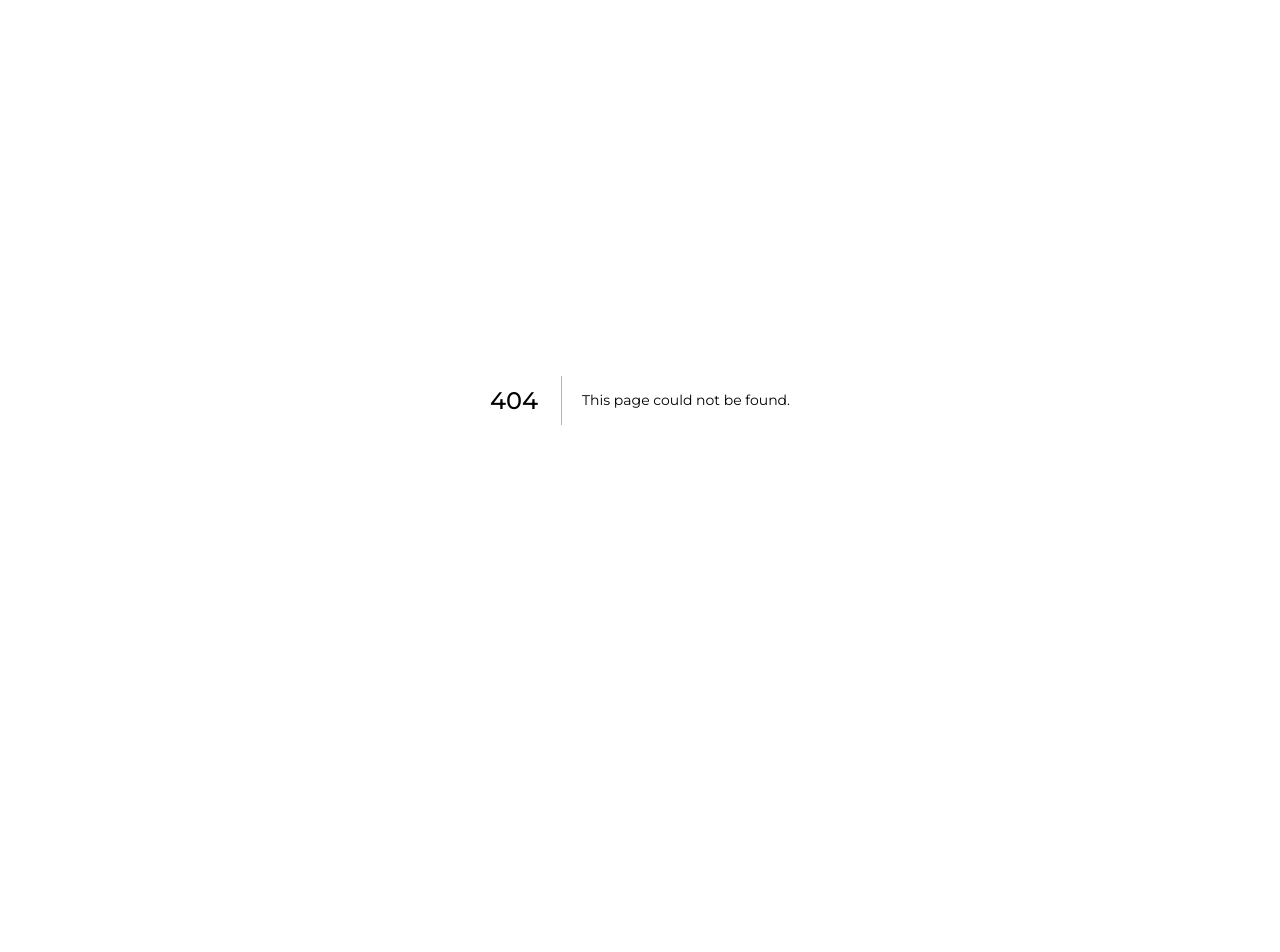
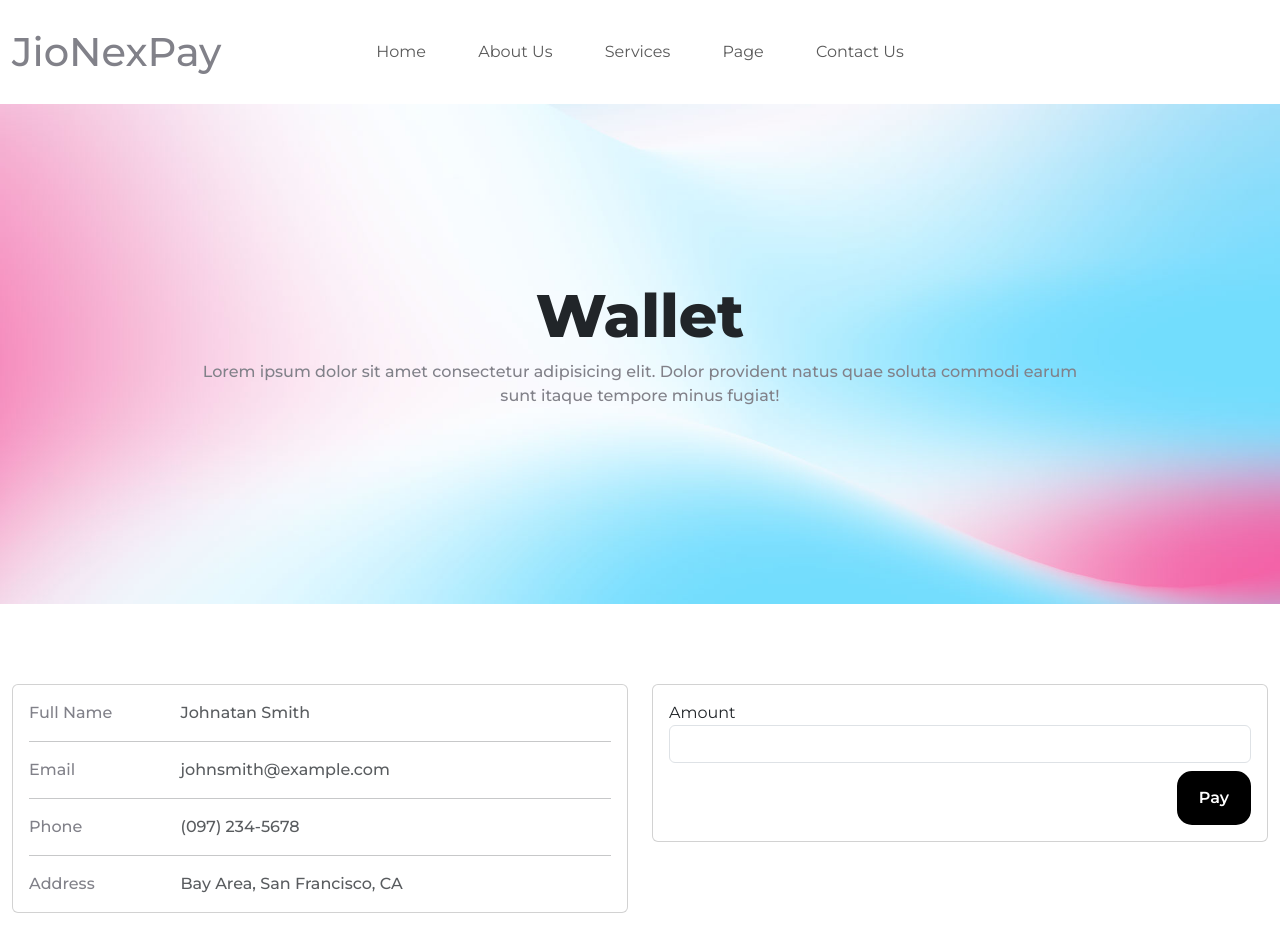
Before and after one commit to Javed90/jionexpay, a Next.js app: page /wallet in a window 1280 px wide. Before the commit this address had no page. Shown: the top 952 px of the page. Before the commit the page ends 800 px from the top, so only its background shows below. Built offline with nearby package versions, Linux system fonts and the light colour scheme.

Commit message:
add wallet page

```diff
--- /dev/null
+++ b/src/pages/wallet/index.tsx
@@ -0,0 +1,163 @@
+import { Footer } from "@/layout/footer";
+import { Header } from "@/layout/header";
+import { FormEvent } from "react";
+import Slider from "react-slick";
+
+export default function About() {
+  var settings = {
+    autoplay: true,
+    autoplaySpeed: 2000,
+    dots: false,
+    arrows: false,
+    infinite: false,
+    speed: 300,
+    slidesToShow: 4,
+    slidesToScroll: 1,
+    responsive: [
+      {
+        breakpoint: 1024,
+        settings: {
+          slidesToShow: 4,
+          slidesToScroll: 1,
+          infinite: true,
+          dots: true,
+          arrows: false,
+        },
+      },
+      {
+        breakpoint: 768,
+        settings: {
+          slidesToShow: 3,
+          slidesToScroll: 1,
+          infinite: true,
+          dots: true,
+          arrows: false,
+        },
+      },
+      {
+        breakpoint: 600,
+        settings: {
+          slidesToShow: 2,
+          slidesToScroll: 1,
+          dots: true,
+          arrows: false,
+        },
+      },
+      {
+        breakpoint: 480,
+        settings: {
+          infinite: true,
+          slidesToShow: 1,
+          slidesToScroll: 1,
+          dots: false,
+          arrows: true,
+          centerMode: true,
+        },
+      },
+    ],
+  };
+  async function onSubmit(event: FormEvent<HTMLFormElement>) {
+    event.preventDefault()
+
+    const formData = new FormData(event.currentTarget)
+    const response = await fetch('/api/submit', {
+      method: 'POST',
+      body: formData,
+    })
+
+    // Handle response if necessary
+    const data = await response.json()
+    // ...
+  }
+  return (
+    <>
+      <Header></Header>
+      <section className="jnp-banner">
+        <div className="container">
+          <div className="banner-content">
+            <h1>Wallet</h1>
+            <p className="fade-up-two">
+              Lorem ipsum dolor sit amet consectetur adipisicing elit. Dolor
+              provident natus quae soluta commodi earum sunt itaque tempore
+              minus fugiat!
+            </p>
+          </div>
+        </div>
+      </section>
+
+      <section className="our-mission">
+        <div className="container">
+          <div className="row">
+            <div className="col-lg-6">
+              <div className="card mb-4">
+                <div className="card-body">
+                  <div className="row">
+                    <div className="col-sm-3">
+                      <p className="mb-0">Full Name</p>
+                    </div>
+                    <div className="col-sm-9">
+                      <p className="text-muted mb-0">Johnatan Smith</p>
+                    </div>
+                  </div>
+                  <hr />
+                  <div className="row">
+                    <div className="col-sm-3">
+                      <p className="mb-0">Email</p>
+                    </div>
+                    <div className="col-sm-9">
+                      <p className="text-muted mb-0">johnsmith@example.com</p>
+                    </div>
+                  </div>
+                  <hr />
+                  <div className="row">
+                    <div className="col-sm-3">
+                      <p className="mb-0">Phone</p>
+                    </div>
+                    <div className="col-sm-9">
+                      <p className="text-muted mb-0">(097) 234-5678</p>
+                    </div>
+                  </div>
+
+                  <hr />
+                  <div className="row">
+                    <div className="col-sm-3">
+                      <p className="mb-0">Address</p>
+                    </div>
+                    <div className="col-sm-9">
+                      <p className="text-muted mb-0">
+                        Bay Area, San Francisco, CA
+                      </p>
+                    </div>
+                  </div>
+                </div>
+              </div>
+            </div>
+            <div className="col-lg-6">
+              <div className="card mb-4">
+                <div className="card-body">
+                <form onSubmit={onSubmit}>
+
+                  <div className="form-group">
+                    <label >Amount</label>
+                    <input type="number" name="amount" className="form-control" id="pwd"/>
+                    <input type="hidden" name="cust_name" className="form-control"value="Johnatan Smith" id="pwd"/>
+                    <input type="hidden" name="cust_phone" className="form-control" value="1234567895" id="pwd"/>
+                    <input type="hidden" name="request_type" className="form-control" value="Deposit" id="pwd"/>
+                    <input type="hidden" name="cust_address" className="form-control" value="Bay Area, San Francisco, CA" id="pwd"/>
+                    <input type="hidden" name="redirect_url" className="form-control" value="https://jionexpay.vercel.app/wallet" id="pwd"/>
+                  </div>
+                  <div className="form-group mt-2 text-end">
+                  <button type="submit" className="btn btn-primary ">Pay</button>
+                  </div>
+                </form>
+                </div>
+              </div>
+            </div>
+          </div>
+        </div>
+      </section>
+
+      <Footer></Footer>
+    </>
+  );
+}
```
